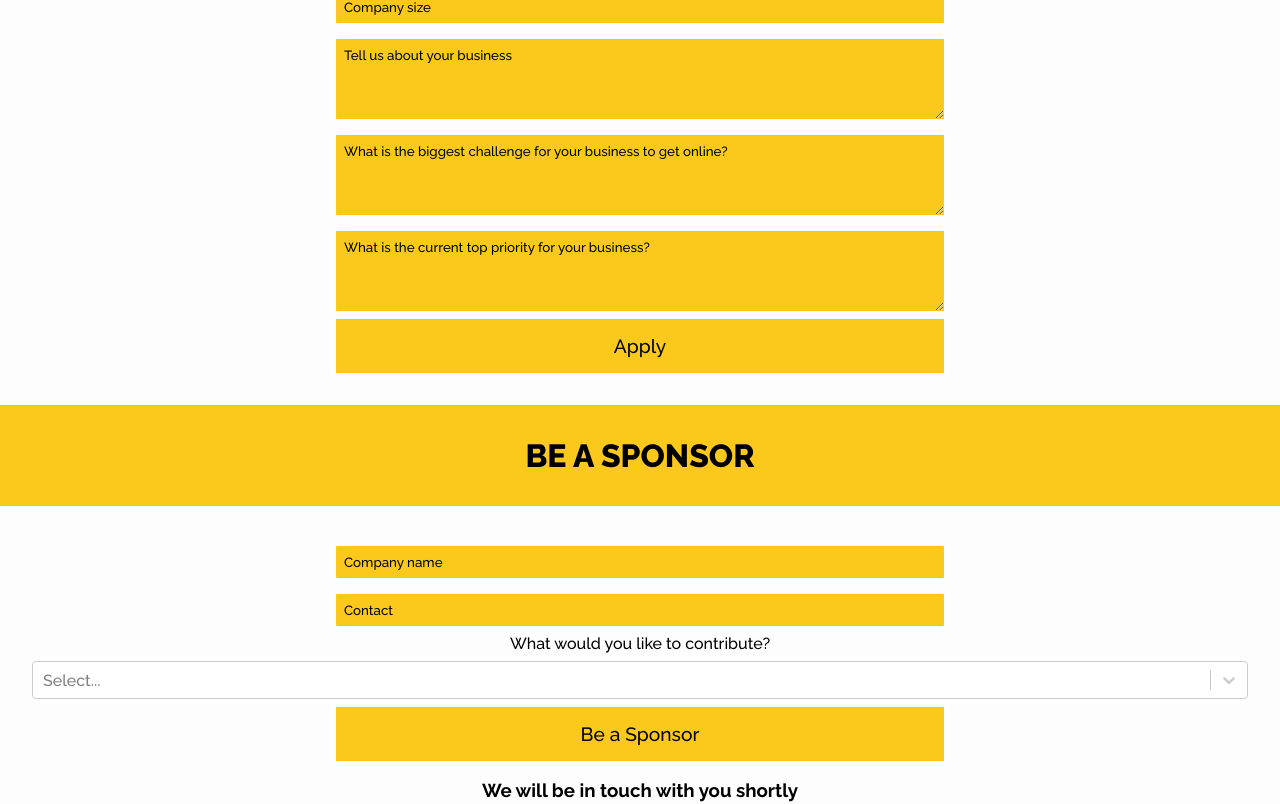
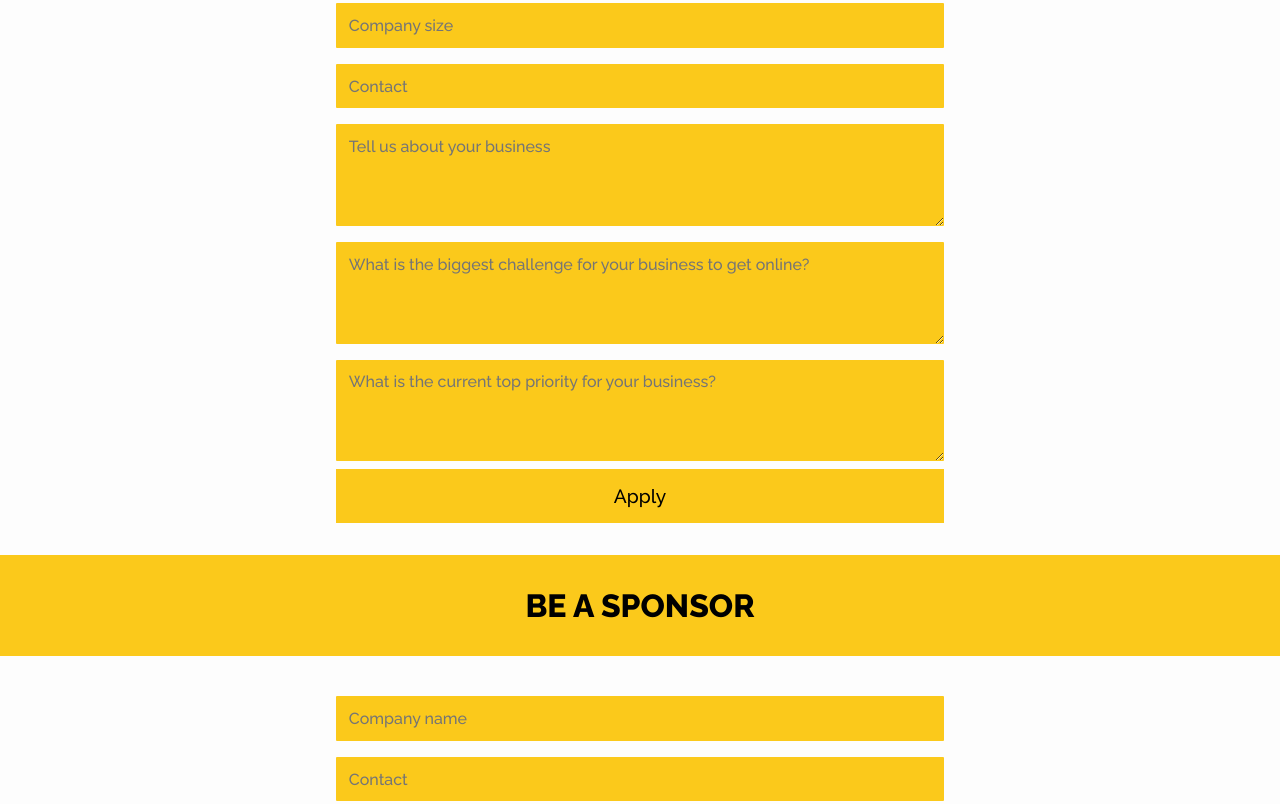
Before and after one commit to go-online-fund/frontend, a React (Create React App) app: page / in a window 1280 px wide. Shown: the part 1377-2181 px from the top of the page. Built offline with nearby package versions, Linux system fonts and the light colour scheme.

Commit message:
sponsor form submit

```diff
--- a/src/components/elements/form-control.tsx
+++ b/src/components/elements/form-control.tsx
@@ -7,17 +7,14 @@ const formControlStyles = css`
   box-sizing: border-box;
   background-color: ${StylesSchema.Yellow};
   font-family: 'Raleway', sans-serif;
+  font-size: 16px;
   margin: 0.5rem;
-  padding: 0.5rem;
+  padding: 0.8rem;
   width: 100%;
 
   &:focus {
     outline: 1px solid ${StylesSchema.Yellow};
     outline-offset: 1px;
-  }
-
-  &::placeholder {
-    color: ${StylesSchema.Black};
   }
 
   @media (min-width: 768px) {
--- a/src/components/pages/landing/apply-fund-form.tsx
+++ b/src/components/pages/landing/apply-fund-form.tsx
@@ -1,7 +1,9 @@
-import React from 'react';
+import React, { useState } from 'react';
 import styled from 'styled-components';
 import { TextField, TextArea } from '../../elements/form-control';
 import { PrimaryButton } from '../../elements/buttons';
+import { FundApplication } from '../../../shared/interfaces/forms.interface';
+import FormsService from '../../../shared/services/forms.service';
 
 const ApplyFundFormWrapper = styled.form`
   align-items: center;
@@ -11,14 +13,70 @@ const ApplyFundFormWrapper = styled.form`
 `;
 
 const ApplyFundForm: React.FC = () => {
+  const [fundForm, setFundForm] = useState<FundApplication>({
+    companyName: '',
+    companySize: '',
+    companyEmail: '',
+    businessDescription: '',
+    businessChallenge: '',
+    businessPriority: '',
+  });
+
+  const submitForm = () => {
+    FormsService.postFundApplication(fundForm);
+  };
+
   return (
     <ApplyFundFormWrapper>
-      <TextField placeholder='Company' />
-      <TextField placeholder='Company size' />
-      <TextArea placeholder='Tell us about your business' rows={4} />
-      <TextArea placeholder='What is the biggest challenge for your business to get online?' rows={4} />
-      <TextArea placeholder='What is the current top priority for your business?' rows={4} />
-      <PrimaryButton>
+      <TextField
+        placeholder='Company'
+        onChange={(e) => setFundForm({
+          ...fundForm,
+          companyName: e.target.value,
+        })}
+      />
+      <TextField
+        placeholder='Company size'
+        onChange={(e) => setFundForm({
+          ...fundForm,
+          companySize: e.target.value,
+        })}
+      />
+      <TextField
+        placeholder='Contact'
+        onChange={(e) => setFundForm({
+          ...fundForm,
+          companyEmail: e.target.value,
+        })}
+      />
+      <TextArea
+        placeholder='Tell us about your business'
+        rows={4}
+        onChange={(e) => setFundForm({
+          ...fundForm,
+          businessDescription: e.target.value,
+        })}
+      />
+      <TextArea
+        placeholder='What is the biggest challenge for your business to get online?'
+        rows={4}
+        onChange={(e) => setFundForm({
+          ...fundForm,
+          businessChallenge: e.target.value,
+        })}
+      />
+      <TextArea
+        placeholder='What is the current top priority for your business?'
+        rows={4}
+        onChange={(e) => setFundForm({
+          ...fundForm,
+          businessPriority: e.target.value,
+        })}
+      />
+      <PrimaryButton
+        type='button'
+        onClick={submitForm}
+      >
         Apply
       </PrimaryButton>
     </ApplyFundFormWrapper>
--- a/src/components/pages/landing/sponsors-form.tsx
+++ b/src/components/pages/landing/sponsors-form.tsx
@@ -3,6 +3,8 @@ import styled from 'styled-components';
 import { TextField } from '../../elements/form-control';
 import { PrimaryButton } from '../../elements/buttons';
 import { StylesSchema } from '../../../shared/enums/styles';
+import FormsService from '../../../shared/services/forms.service';
+import { SponsorApplication } from '../../../shared/interfaces/forms.interface';
 
 interface SponsorHelpOption {
   value: string;
@@ -31,6 +33,10 @@ const ReactSelect = React.lazy(() => import('react-select'));
 const Select = styled(ReactSelect)`
   margin: 0.5rem;
   width: 100%;
+
+  @media (min-width: 768px) {
+    width: 50%;
+  }
 `;
 
 const options: SponsorHelpOption[] = [
@@ -41,12 +47,23 @@ const options: SponsorHelpOption[] = [
 ];
 
 const SponsorsForm: React.FC = () => {
-  const [selectedOption, setSelectedOption] = useState('');
+  // const [selectedOption, setSelectedOption] = useState('');
+  const [sponsorForm, setSponsorForm] = useState<SponsorApplication>({
+    companyName: '',
+    companyEmail: '',
+    contributionArea: '',
+  });
 
   const onSelect = (e: SponsorHelpOption[]) => {
-    // setSelectedOption()
-    const processSelection = e.map(({ value }) => value).join(',');
-    setSelectedOption(processSelection);
+    const contributionArea = e.map(({ value }) => value).join(',');
+    setSponsorForm({
+      ...sponsorForm,
+      contributionArea
+    })
+  };
+
+  const submitForm = () => {
+    FormsService.postSponsorApplication(sponsorForm);
   };
 
   return (
@@ -55,8 +72,20 @@ const SponsorsForm: React.FC = () => {
       BE A SPONSOR
     </SponsorTitle>
     <SponsorsFormWrapper>
-      <TextField placeholder='Company name' />
-      <TextField placeholder='Contact' />
+      <TextField
+        placeholder='Company name'
+        onChange={(e) => setSponsorForm({
+          ...sponsorForm,
+          companyName: e.target.value,
+        })}
+      />
+      <TextField
+        placeholder='Contact'
+        onChange={(e) => setSponsorForm({
+          ...sponsorForm,
+          companyEmail: e.target.value,
+        })}
+      />
       <span>What would you like to contribute?</span>
       <Suspense fallback={<div>Loading Options...</div>}>
         <Select
@@ -65,7 +94,10 @@ const SponsorsForm: React.FC = () => {
           onChange={onSelect}
         />
       </Suspense>
-      <PrimaryButton>
+      <PrimaryButton
+        type='button'
+        onClick={submitForm}
+      >
         Be a Sponsor
       </PrimaryButton>
       <h3>We will be in touch with you shortly</h3>
--- /dev/null
+++ b/src/shared/services/forms.service.ts
@@ -0,0 +1,70 @@
+import { FundApplication, SponsorApplication } from "../interfaces/forms.interface";
+
+const BASE_URL = 'https://nasdailyworker.herokuapp.com/api/go-online-fund'
+const AUTHORIZATION_TOKEN = 'g0Gc6HdwC3'
+
+class FormsService {
+  async postFundApplication(fundApplication: FundApplication) {
+    const {
+      companyName: company_name,
+      companySize: company_size,
+      companyEmail: company_email,
+      businessDescription: business_description,
+      businessChallenge: business_challenge,
+      businessPriority: business_priority,
+    } = fundApplication;
+
+    const body = {
+      company_name,
+      company_size,
+      company_email,
+      business_description,
+      business_challenge,
+      business_priority,
+    };
+
+    const response = await fetch(`${BASE_URL}/application`, {
+      headers: {
+        'Accept': 'application/json',
+        'Content-Type': 'application/json',
+        'Authorization': AUTHORIZATION_TOKEN,
+      },
+      method: 'POST',
+      body: JSON.stringify(body)
+    });
+    const result = await response.json();
+
+    return result;
+  }
+
+  async postSponsorApplication(sponsorApplication: SponsorApplication) {
+    const {
+      companyName: company_name,
+      companyEmail: company_email,
+      contributionArea: contribution_area,
+    } = sponsorApplication;
+
+    const body = {
+      company_name,
+      company_email,
+      contribution_area
+    };
+
+    const response = await fetch(`${BASE_URL}/sponsors`, {
+      headers: {
+        'Accept': 'application/json',
+        'Content-Type': 'application/json',
+        'Authorization': AUTHORIZATION_TOKEN,
+      },
+      method: 'POST',
+      body: JSON.stringify(body)
+    });
+    const result = await response.json();
+
+    return result;
+  }
+}
+
+export default new FormsService();
+
+// export default FormsService
```
Also changed, not shown: src/shared/interfaces/forms.interface.ts (added, +14 -0 lines).
